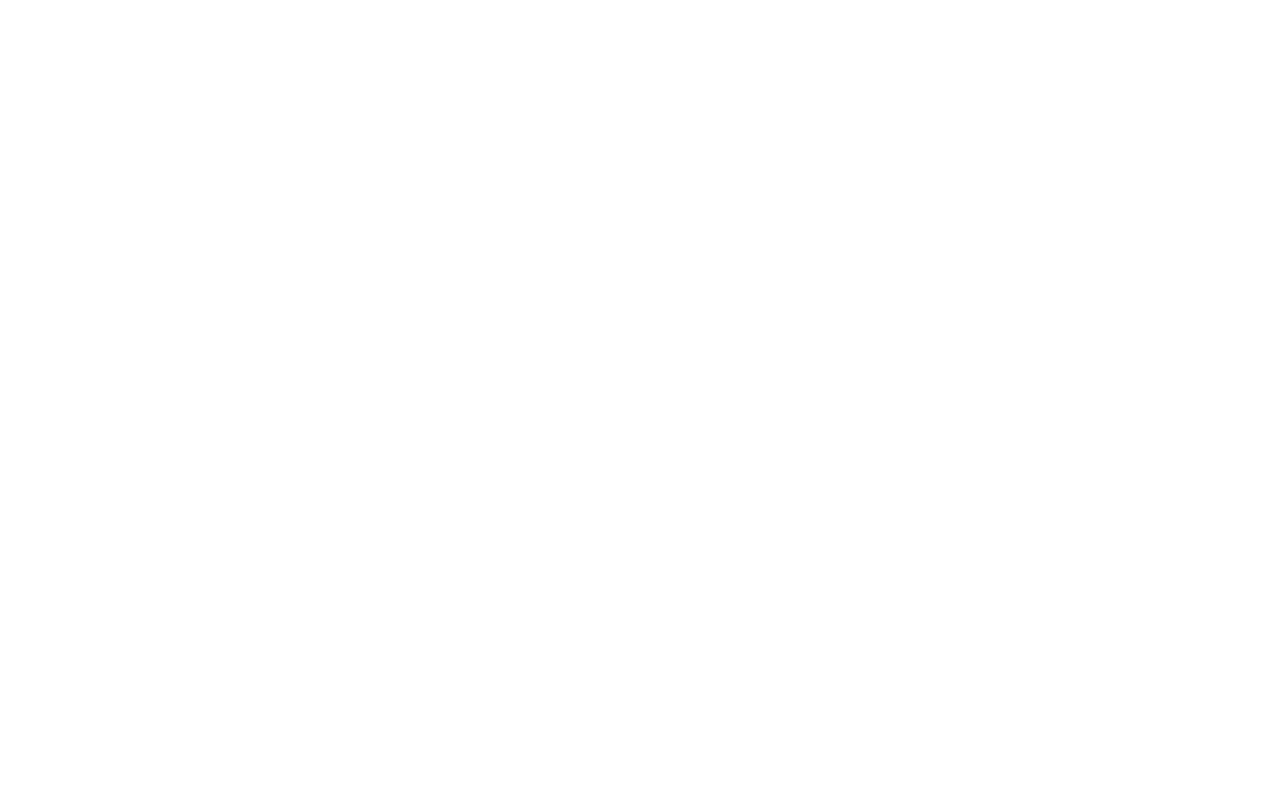
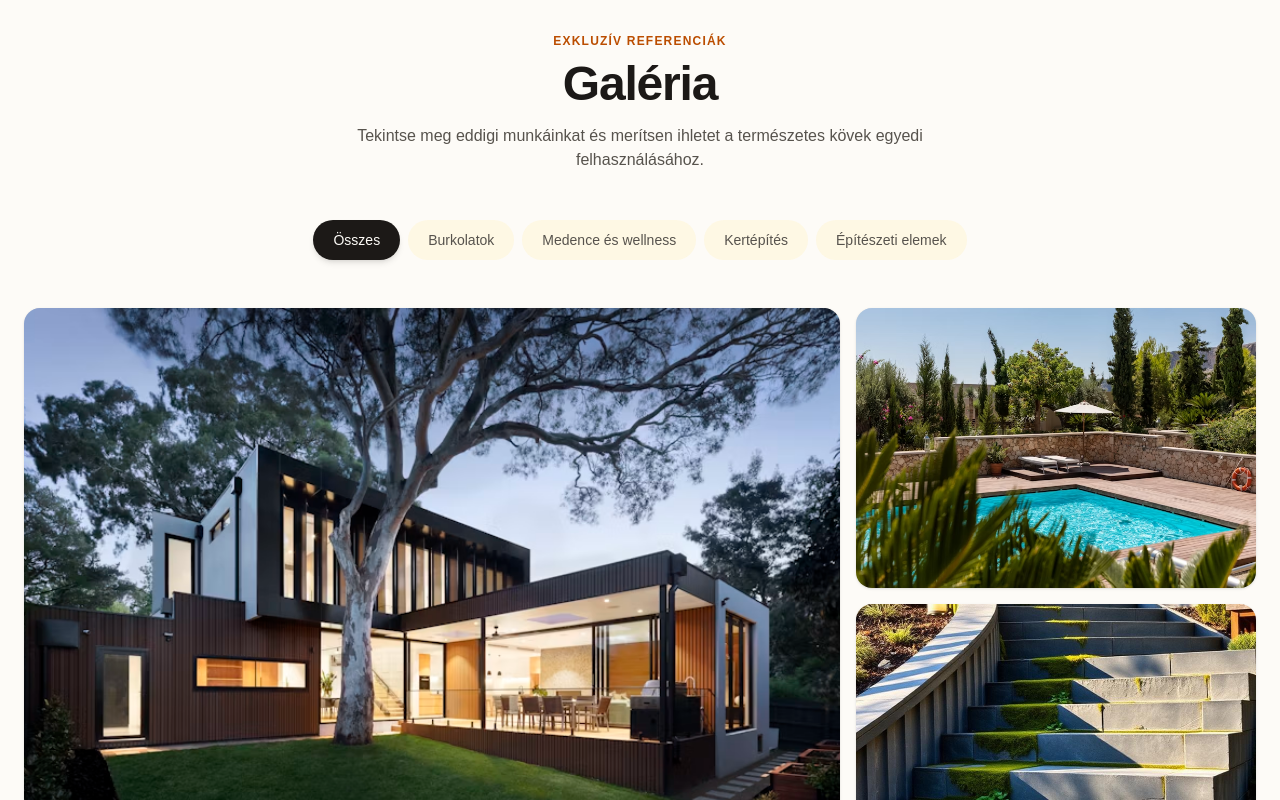
Before and after one commit to deaklevi/gramarex, a Next.js app in the folder gramarex/: page / in a window 1280 px wide. Shown: the part 1600-2400 px from the top of the page. Before the commit the page ends 1532 px from the top, so only its background shows below. Built offline with nearby package versions, Linux system fonts and the light colour scheme.

Commit message:
done gallery component

```diff
--- a/gramarex/src/app/page.tsx
+++ b/gramarex/src/app/page.tsx
@@ -1,12 +1,13 @@
 import Hero from "@/components/Hero";
 import Categories from "@/components/Categories";
+import Gallery from "@/components/Gallery";
 
 export default function Home() {
   return (
     <div>
       <Hero />
       <Categories />
-      {/* Ide jöhet majd a galéria komponens, pl. <Gallery /> */}
+      <Gallery />
     </div>
   );
 }
--- /dev/null
+++ b/gramarex/src/components/Gallery.jsx
@@ -0,0 +1,178 @@
+'use client';
+
+import { useState } from 'react';
+
+// Példa adatok (később cserélheted Axios-ból jövő adatokra)
+const galleryItems = [
+  {
+    id: 1,
+    title: "Modern Travertin Burkolat",
+    category: "burkolatok",
+    image: "house.jpg",
+    span: "col-span-1 md:col-span-2 row-span-2", // Nagyobb kártya a bento gridhez
+  },
+  {
+    id: 2,
+    title: "Luxus Medence Szegély",
+    category: "medence",
+    image: "wellness.jpg",
+    span: "col-span-1 row-span-1",
+  },
+  {
+    id: 3,
+    title: "Mediterrán Kertépítészeti Elem",
+    category: "kertepites",
+    image: "garden.jpg",
+    span: "col-span-1 row-span-1",
+  },
+  {
+    id: 4,
+    title: "Építészeti Gránit Oszlop",
+    category: "epiteszeti",
+    image: "architecture.jpg",
+    span: "col-span-1 md:col-span-2 row-span-1",
+  },
+  // További képek hozzáadása a galériához
+];
+
+const categories = [
+  { id: 'all', label: 'Összes' },
+  { id: 'burkolatok', label: 'Burkolatok' },
+  { id: 'medence', label: 'Medence és wellness' },
+  { id: 'kertepites', label: 'Kertépítés' },
+  { id: 'epiteszeti', label: 'Építészeti elemek' },
+];
+
+export default function Gallery() {
+  const [activeFilter, setActiveFilter] = useState('all');
+  const [selectedImage, setSelectedImage] = useState(null);
+
+  // Szűrés logika
+  const filteredItems = activeFilter === 'all'
+    ? galleryItems
+    : galleryItems.filter(item => item.category === activeFilter);
+
+  return (
+    <section id="gallery" className="w-full bg-[#FDFBF7] py-24">
+      <div className="max-w-7xl mx-auto px-6">
+
+        {/* Szekció Cím */}
+        <div className="text-center max-w-2xl mx-auto mb-12">
+          <span className="text-amber-700 font-semibold tracking-widest uppercase text-xs">Exkluzív Referenciák</span>
+          <h2 className="text-3xl md:text-5xl font-bold tracking-tight text-stone-900 mt-2 mb-4">
+            Galéria
+          </h2>
+          <p className="text-stone-600 text-base">
+            Tekintse meg eddigi munkáinkat és merítsen ihletet a természetes kövek egyedi felhasználásához.
+          </p>
+        </div>
+
+        {/* Szűrő Gombok */}
+        <div className="flex flex-wrap justify-center gap-2 mb-12">
+          {categories.map((cat) => (
+            <button
+              key={cat.id}
+              onClick={() => setActiveFilter(cat.id)}
+              className={`px-5 py-2.5 rounded-full text-sm font-medium transition-all duration-300 ${
+                activeFilter === cat.id
+                  ? 'bg-stone-900 text-[#FDFBF7] shadow-md'
+                  : 'bg-amber-100/40 text-stone-600 hover:bg-amber-100/80 hover:text-stone-900'
+              }`}
+            >
+              {cat.label}
+            </button>
+          ))}
+        </div>
+
+        {/* Bento Grid Képgaléria */}
+        <div className="grid grid-cols-1 sm:grid-cols-2 md:grid-cols-3 gap-4 auto-rows-[280px]">
+          {filteredItems.map((item) => (
+            <div
+              key={item.id}
+              onClick={() => setSelectedImage(item)}
+              className={`group relative rounded-2xl overflow-hidden cursor-pointer shadow-sm bg-stone-200 ${item.span}`}
+            >
+              {/* Kép */}
+              <img
+                src={item.image}
+                alt={item.title}
+                className="absolute inset-0 w-full h-full object-cover transition-transform duration-700 ease-out group-hover:scale-105"
+              />
+
+              {/* Gradient overlay */}
+              <div className="absolute inset-0 bg-gradient-to-t from-stone-950/80 via-stone-950/10 to-transparent opacity-0 group-hover:opacity-100 transition-opacity duration-300" />
+
+              {/* Szöveges info hoverre */}
+              <div className="absolute inset-0 p-6 flex flex-col justify-end translate-y-4 group-hover:translate-y-0 opacity-0 group-hover:opacity-100 transition-all duration-300">
+                <span className="text-amber-300 text-xs uppercase tracking-wider font-medium mb-1">
+                  {categories.find(c => c.id === item.category)?.label}
+                </span>
+                <h3 className="text-xl font-semibold text-white tracking-wide">
+                  {item.title}
+                </h3>
+              </div>
+            </div>
+          ))}
+        </div>
+
+      </div>
+
+      {/* Lightbox / Teljes képernyős nézet modal */}
+      {selectedImage && (
+        <div
+          className="fixed inset-0 z-50 bg-stone-950/90 backdrop-blur-md flex items-center justify-center p-4 md:p-8"
+          onClick={() => setSelectedImage(null)}
+        >
+          <div
+            className="relative max-w-5xl w-full bg-[#FDFBF7] rounded-3xl overflow-hidden shadow-2xl flex flex-col md:flex-row"
+            onClick={(e) => e.stopPropagation()}
+          >
+            {/* Bezáró gomb */}
+            <button
+              onClick={() => setSelectedImage(null)}
+              className="absolute top-4 right-4 z-10 w-10 h-10 rounded-full bg-stone-900/70 hover:bg-stone-900 text-white flex items-center justify-center transition-colors"
+              aria-label="Bezárás"
+            >
+              ✕
+            </button>
+
+            {/* Kép a modálban */}
+            <div className="w-full md:w-2/3 h-[300px] md:h-[550px] bg-stone-900">
+              <img
+                src={selectedImage.image}
+                alt={selectedImage.title}
+                className="w-full h-full object-cover"
+              />
+            </div>
+
+            {/* Leírás a modálban */}
+            <div className="w-full md:w-1/3 p-8 flex flex-col justify-between bg-[#FDFBF7]">
+              <div>
+                <span className="text-amber-700 text-xs font-semibold uppercase tracking-wider">
+                  {categories.find(c => c.id === selectedImage.category)?.label}
+                </span>
+                <h3 className="text-2xl font-bold text-stone-900 mt-2 mb-4">
+                  {selectedImage.title}
+                </h3>
+                <p className="text-stone-600 text-sm leading-relaxed">
+                  Prémium minőségű természetes kő alapanyag, precíz beépítéssel. Tökéletes választás modern és klasszikus környezetbe egyaránt.
+                </p>
+              </div>
+
+              <div className="pt-6 border-t border-amber-100 mt-6">
+                <a
+                  href="#quote"
+                  onClick={() => setSelectedImage(null)}
+                  className="w-full block text-center bg-stone-900 hover:bg-stone-800 text-[#FDFBF7] py-3 rounded-xl font-medium text-sm transition-colors shadow-sm"
+                >
+                  Ajánlatkérés ehhez a stílushoz
+                </a>
+              </div>
+            </div>
+
+          </div>
+        </div>
+      )}
+    </section>
+  );
+}
```
